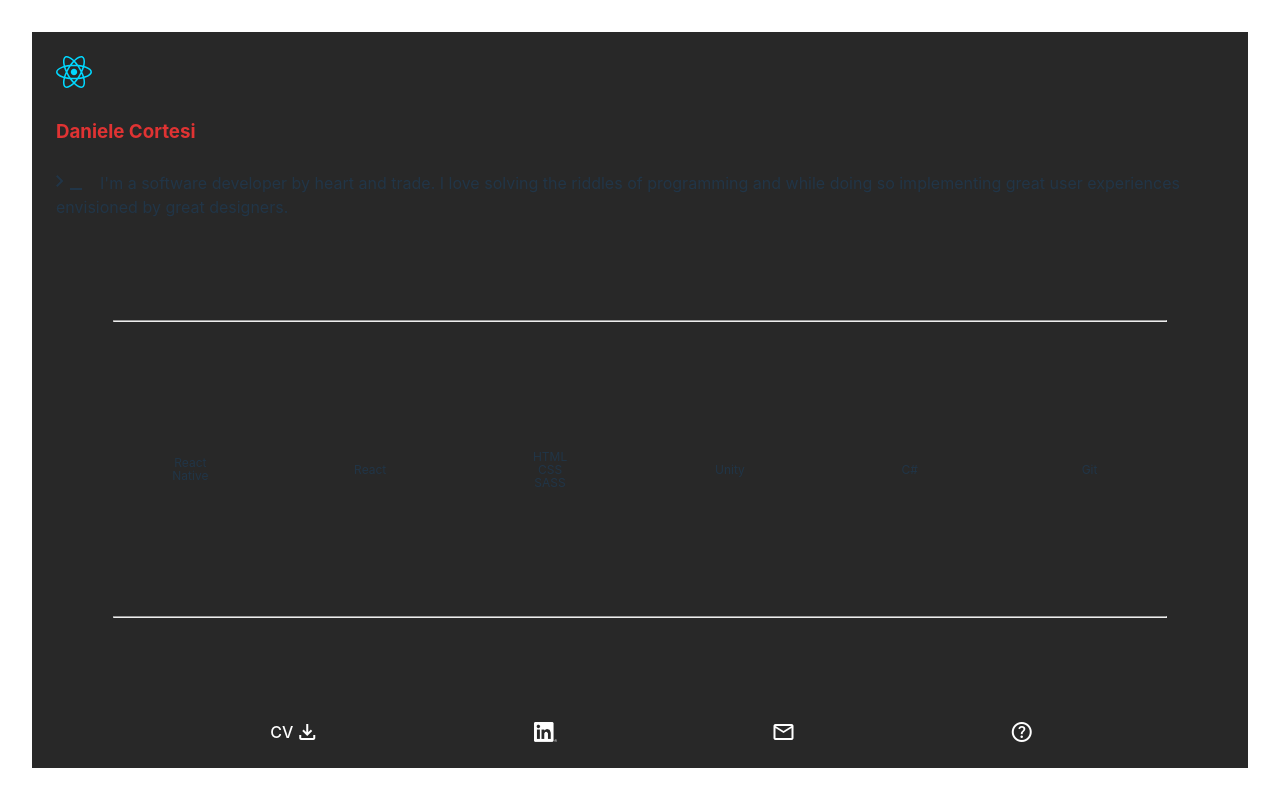
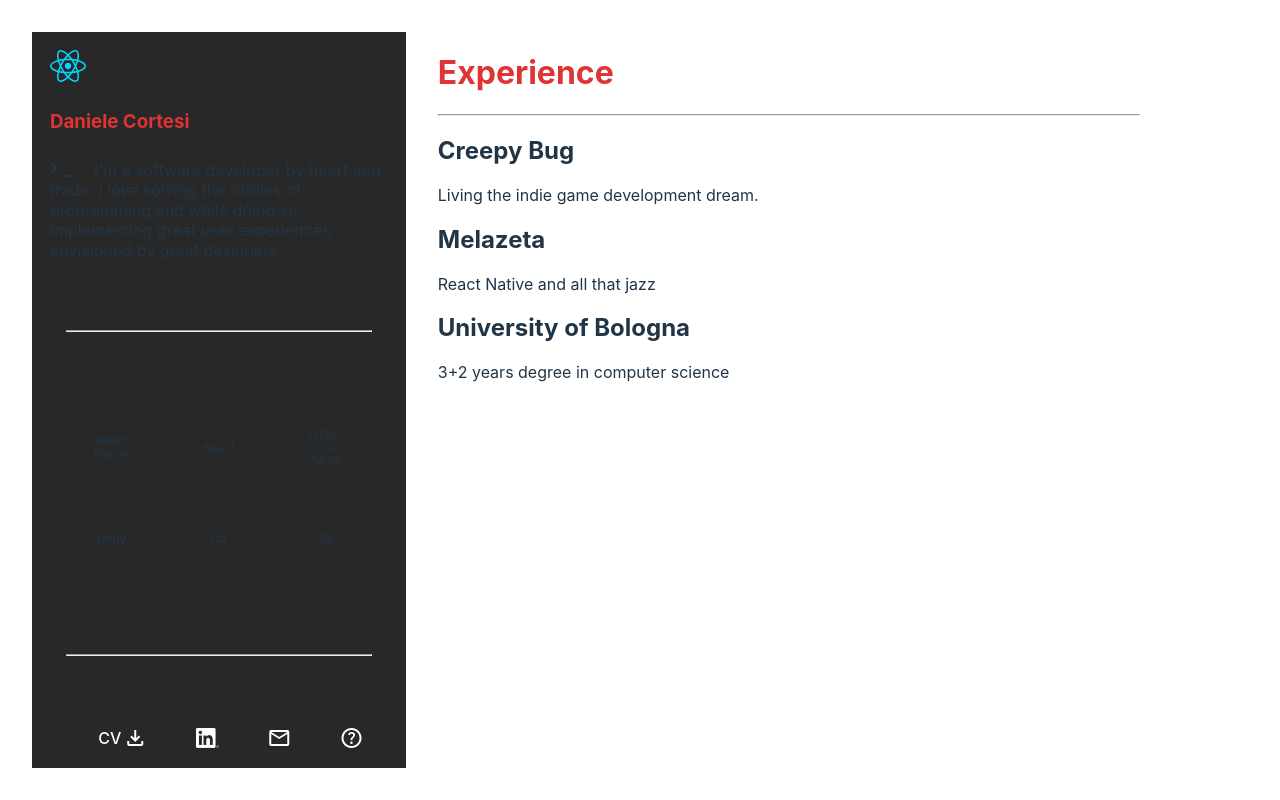
Before and after one commit to Jackaljkdan/webresume, a React (Vite) app: page / in a window 1280 px wide. Built offline with nearby package versions, Linux system fonts and the light colour scheme.

Commit message:
Add experiences skeleton

```diff
--- a/src/App.scss
+++ b/src/App.scss
@@ -7,3 +7,11 @@
     height: 100%;
     box-sizing: border-box;
 }
+
+.title {
+    color: v.$accent;
+}
+
+hr {
+    width: 90%;
+}
--- a/src/App.tsx
+++ b/src/App.tsx
@@ -1,14 +1,13 @@
 import "./App.scss";
+import { Experience } from "./components/Experience";
 import { Summary } from "./components/Summary";
 
 function App() {
     return (
-        <div>
+        <>
             <Summary />
-            <div>
-
-            </div>
-        </div>
+            <Experience />
+        </>
     );
 }
 
--- /dev/null
+++ b/src/components/Experience.scss
@@ -0,0 +1,8 @@
+.experience {
+    padding: 0 2em;
+    min-width: 64%;
+
+    hr {
+        margin-left: 0;
+    }
+}
--- /dev/null
+++ b/src/components/Experience.tsx
@@ -0,0 +1,40 @@
+import classNames from "classnames";
+
+import "./Experience.scss";
+
+type Props = {
+    className?: string,
+};
+
+export function Experience(props: Props) {
+    return (
+        <div className={classNames(props.className, "experience")}>
+            <h1 className="title">
+                Experience
+            </h1>
+
+            <hr />
+
+            <h2>
+                Creepy Bug
+            </h2>
+            <div>
+                Living the indie game development dream.
+            </div>
+
+            <h2>
+                Melazeta
+            </h2>
+            <div>
+                React Native and all that jazz
+            </div>
+
+            <h2>
+                University of Bologna
+            </h2>
+            <div>
+                3+2 years degree in computer science
+            </div>
+        </div>
+    );
+}
--- a/src/components/Summary.scss
+++ b/src/components/Summary.scss
@@ -1,22 +1,17 @@
 @use '../variables' as v;
 
 .summary {
-    padding: 24px;
+    padding: 18px;
     background-color: v.$background-contrast;
     display: flex;
     flex-direction: column;
     justify-content: space-between;
-    height: 100%;
+    min-height: 100%;
     box-sizing: border-box;
-
-    hr {
-        width: 90%;
-    }
 }
 
 .my-name {
     margin-top: 24px;
-    color: v.$accent;
 }
 
 .skills {
--- a/src/components/Summary.tsx
+++ b/src/components/Summary.tsx
@@ -18,7 +18,7 @@
             <div>
                 <MyPicture />
 
-                <h3 className="my-name">
+                <h3 className="my-name title">
                     Daniele Cortesi
                 </h3>
 
--- a/src/index.scss
+++ b/src/index.scss
@@ -2,7 +2,6 @@
 
 :root {
     font-family: Inter, system-ui, Avenir, Helvetica, Arial, sans-serif;
-    line-height: 1.5;
     font-weight: 400;
 
     color-scheme: light dark;
@@ -29,11 +28,6 @@
 body {
     margin: 0;
     height: 100vh;
-}
-
-h1 {
-    font-size: 3.2em;
-    line-height: 1.1;
 }
 
 button {
```
